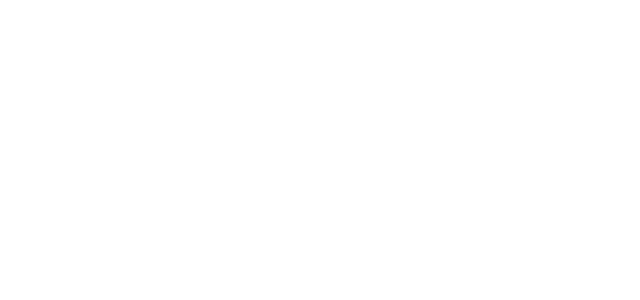
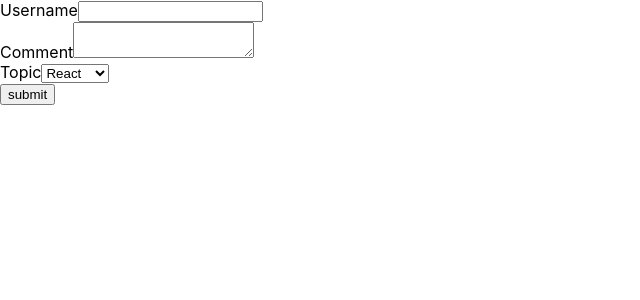
Before and after one commit to mytute/react-test, a React (Create React App) app in the folder hello-world/: page / in a window 1280 px wide. Shown: the top 300 px of the page, without its empty margins (0-640 px from the left). Built offline with nearby package versions, Linux system fonts and the light colour scheme.

Commit message:
add test

```diff
--- a/hello-world/src/App.js
+++ b/hello-world/src/App.js
@@ -1,8 +1,10 @@
 import './App.css';
+import Form from './components/Form';
 
 function App() {
   return (
     <div>
+      <Form/>
     </div>
   );
 }
--- /dev/null
+++ b/hello-world/src/components/Form.js
@@ -0,0 +1,59 @@
+import React, { Component } from "react";
+
+class Form extends Component {
+  constructor(props) {
+    super(props);
+
+    this.state = {
+      username: '',
+      comment: '',
+      topic:'react'
+    };
+  }
+  handleUsernameChange = (event) => {
+    this.setState({ username: event.target.value });
+  };
+  handleCommentChange = (event) => {
+    this.setState({ comment: event.target.value });
+  };
+  handleTopicChange = (event) => {
+    this.setState({ topic: event.target.value });
+  };
+  handleSubmit = (event) =>{
+    console.log(this.state);
+    event.preventDefault();
+  }
+
+  render() {
+    return (
+      <form onSubmit={this.handleSubmit}>
+        <div>
+          <label>Username</label>
+          <input
+            type="text"
+            value={this.state.username}
+            onChange={this.handleUsernameChange}
+          />
+        </div>
+        <div>
+          <label>Comment</label>
+          <textarea
+            value={this.state.comment}
+            onChange={this.handleCommentChange}
+          />
+        </div>
+        <div>
+          <label>Topic</label>
+          <select value={this.state.topic} onChange={this.handleTopicChange}>
+             <option value="react">React</option>
+             <option value="angular">Angular</option>
+             <option value="view">View</option>
+          </select>
+        </div>
+        <button type="submit" >submit</button>
+      </form>
+    );
+  }
+}
+
+export default Form;
```
Also changed, not shown: 1 other file (tests, documents, lock files or other folders).
